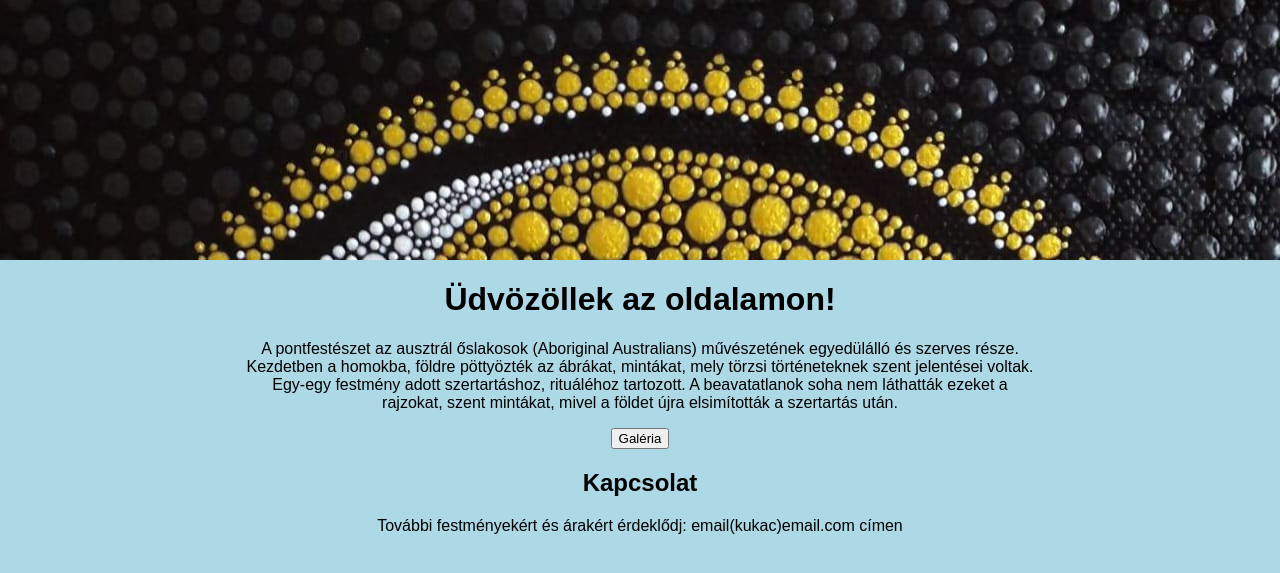
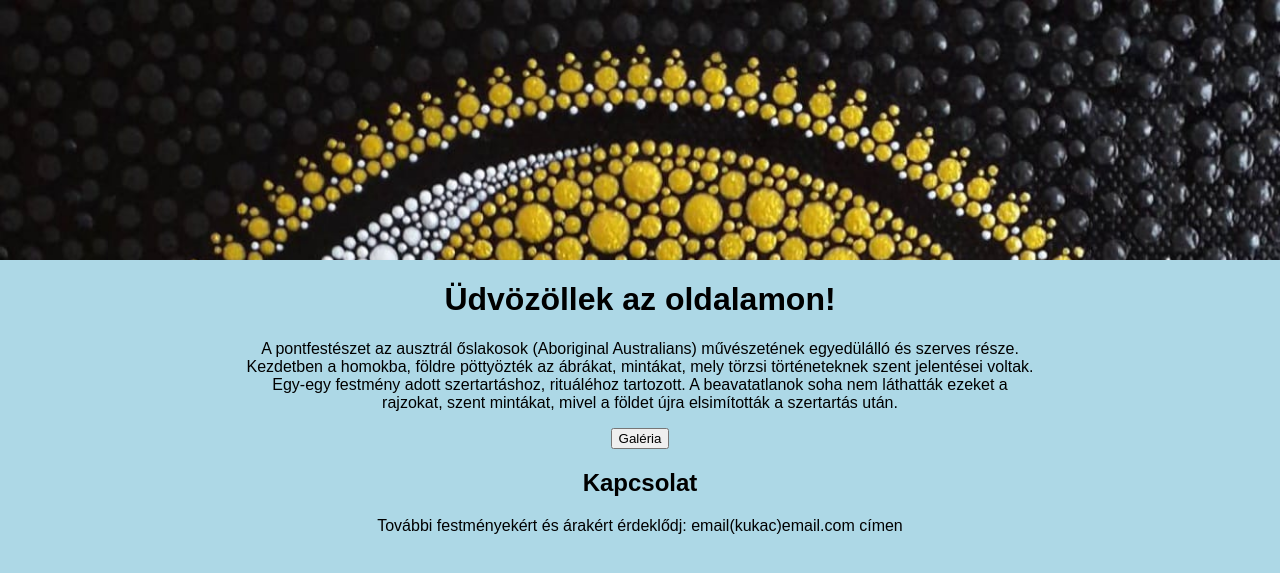
Before and after one commit to balazsvamosi1/balazsvamosi.github.io, a Jekyll site: the page built from index.md, in a window 1280 px wide. Shown: the top 573 px of the page. Built offline with Jekyll 4.4.1, drawn with Linux system fonts in a browser that asks for light colours; some web fonts are replaced; a script that is not in the unit is left out; comment, search, counter and statistics services are not loaded.

Commit message:
Update style.css

```diff
--- a/assets/css/style.css
+++ b/assets/css/style.css
@@ -16,7 +16,7 @@ header {
   background-color: #00008B; /* Set the background color for the header (white in this example) */
   background-image: url('/assets/images/header-image.jpeg');
   background-repeat: repeat-x; /* Repeat the image horizontally */
-  background-size: auto; /* Set the image size to its original dimensions */
+  background-size: cover; /* Set the image size to its original dimensions */
   background-position: center top; /* Center the image horizontally and align it to the top */
   padding: 30px; /* Add padding to the header for spacing */
   height: 200px; /* Set the height of the header, adjust this value as needed */
```
